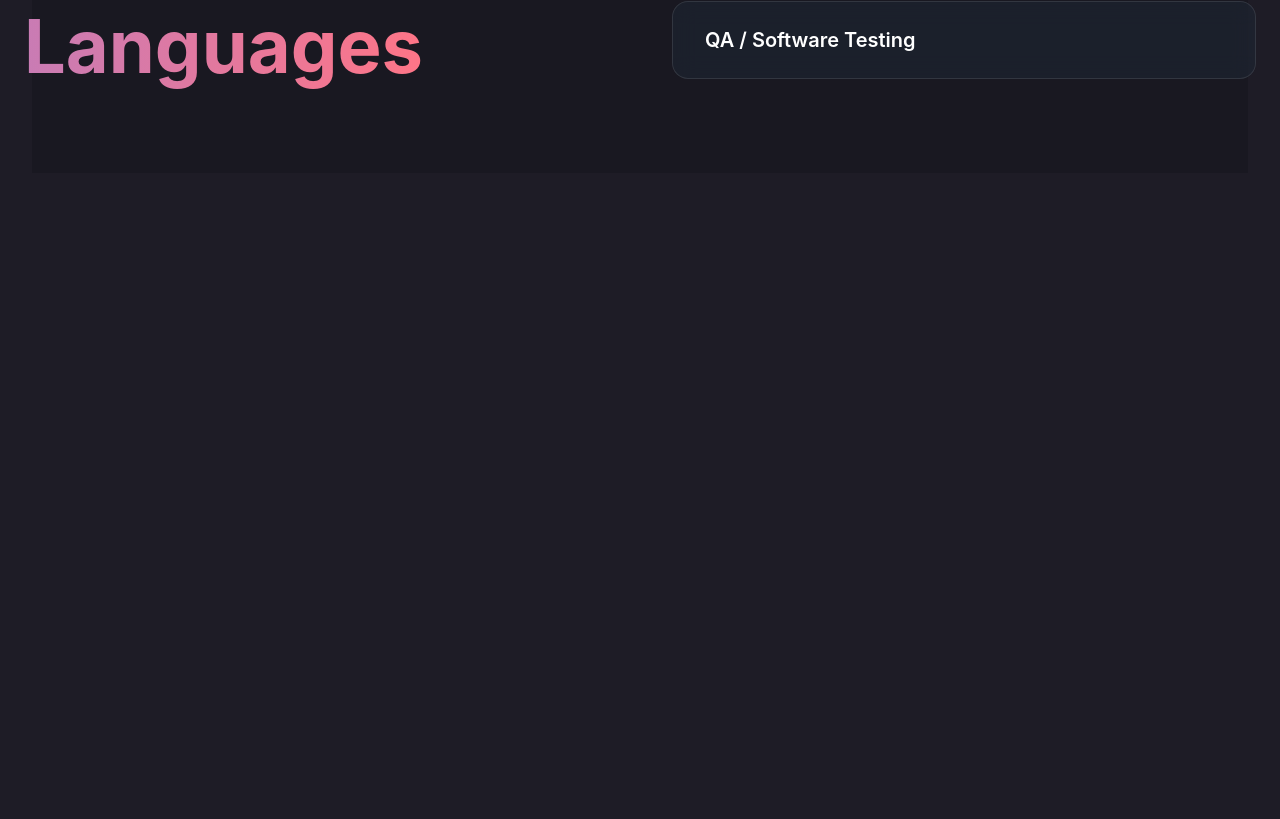
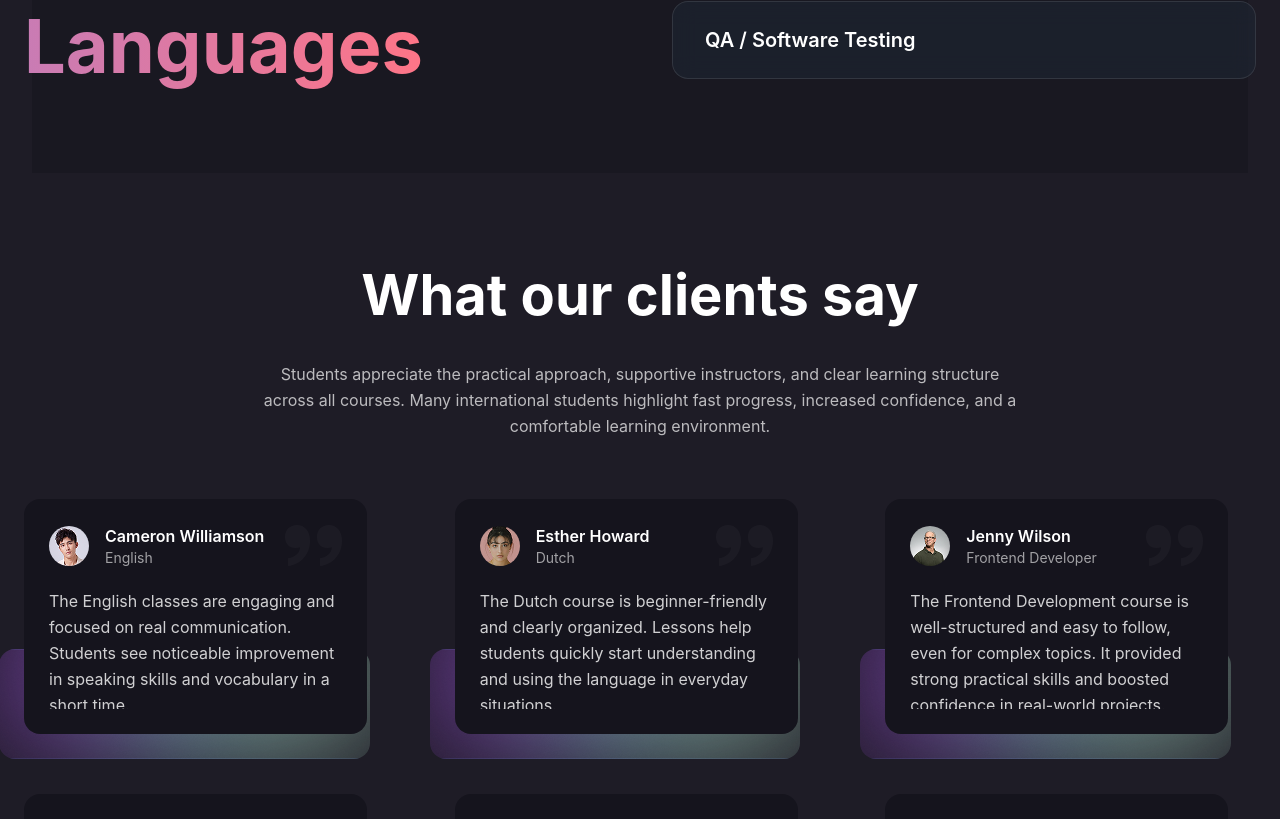
Before and after one commit to Dmytro-Doronin/components, a React (Vite) app: page / in a window 1280 px wide. Shown: the part 2325-3144 px from the top of the page. Before the commit the page ends 2498 px from the top, so only its background shows below. Built offline with nearby package versions, Linux system fonts and the light colour scheme.

Commit message:
add reviews on page

```diff
--- a/src/pages/Home/Home.tsx
+++ b/src/pages/Home/Home.tsx
@@ -1,6 +1,7 @@
 import { Hero } from '../../components/sections/Hero/Hero';
 import { Features } from '../../components/sections/Features/Features';
 import {PopularSubjects} from "../../components/sections/PopularSubjects/PopularSubjects.tsx";
+import {Reviews} from "../../components/sections/Reviews/Reviews.tsx";
 
 export const Home = () => {
     // const indexChange = (page: number) => {
@@ -18,6 +19,7 @@ export const Home = () => {
       <Hero />
       <Features />
       <PopularSubjects />
+        <Reviews/>
     </div>
   );
 };
```
